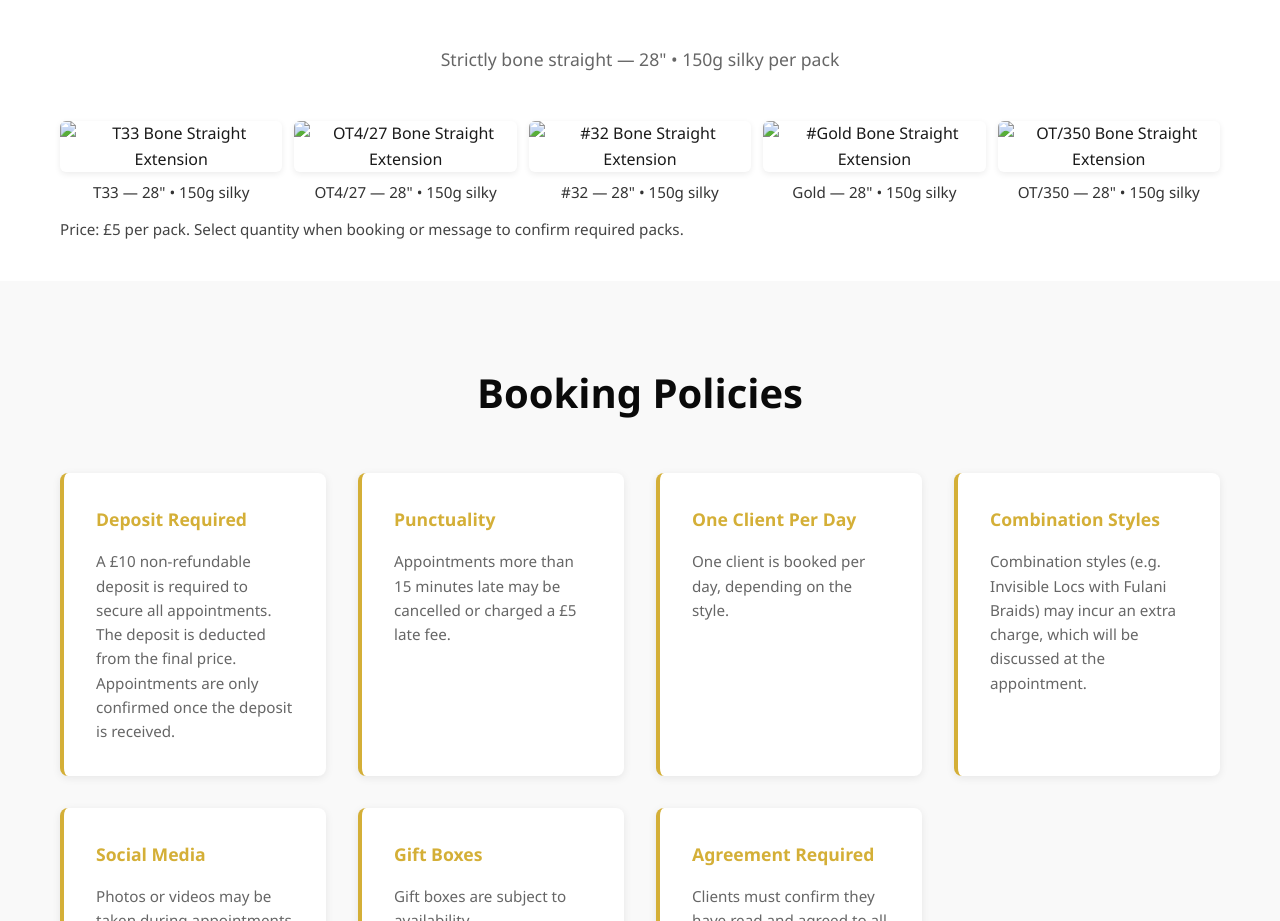
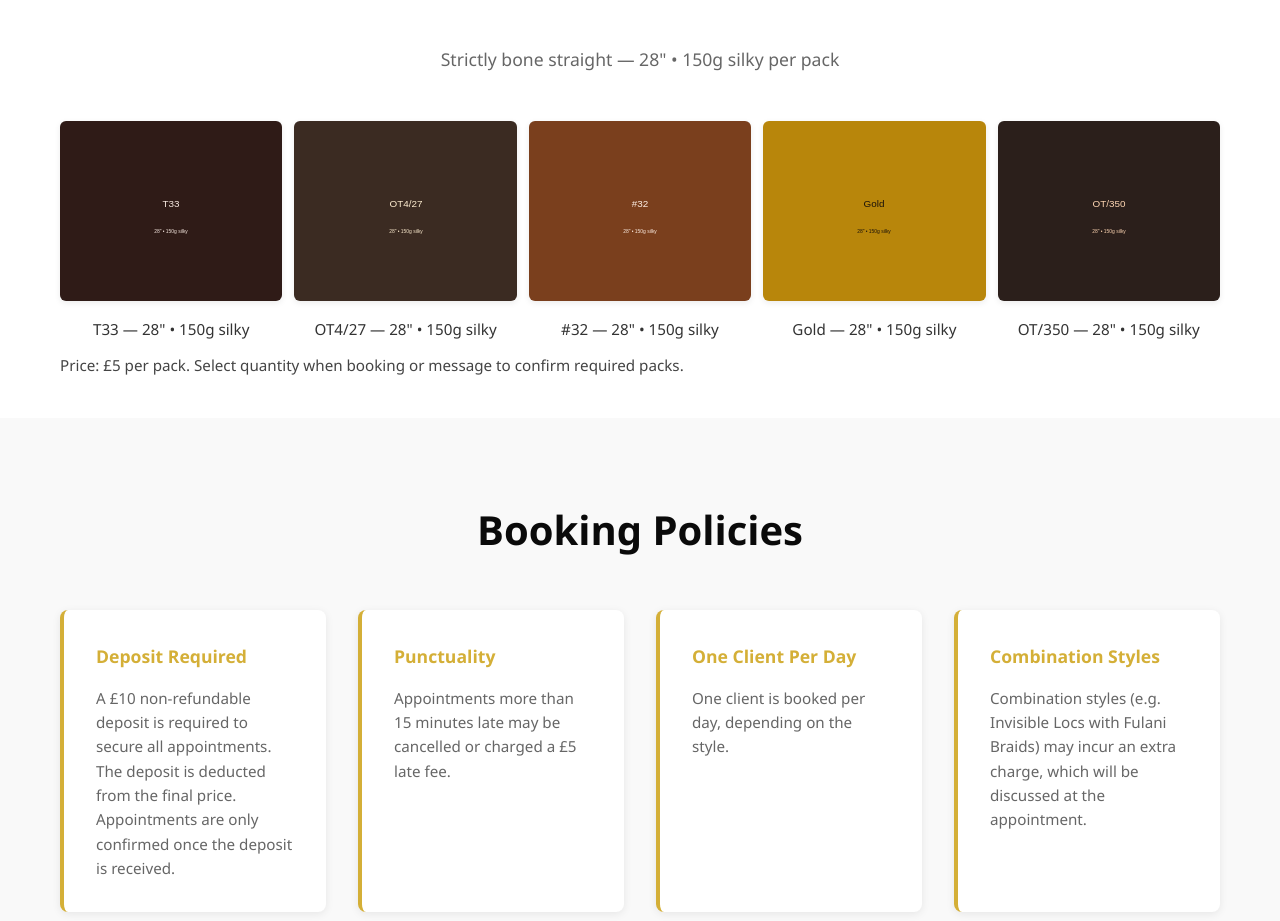
Before and after one commit to onoseyili-glitch/slayed-by-yili, a website: page views/index.html in a window 1280 px wide. Shown: the part 4712-5633 px from the top of the page. Drawn offline with Linux system fonts and the light colour scheme; no server answers.

Commit message:
Add Bone Straight Extensions images (SVG placeholders) and reference them in homepage

```diff
--- a/views/index.html
+++ b/views/index.html
@@ -344,23 +344,23 @@
             <p class="section-subtitle">Strictly bone straight — 28" • 150g silky per pack</p>
             <div class="extensions-grid">
                 <figure class="extension-item">
-                    <img src="/images/extensions/1.jpg" alt="T33 Bone Straight Extension">
+                    <img src="/images/extensions/1.svg" alt="T33 Bone Straight Extension">
                     <figcaption>T33 — 28" • 150g silky</figcaption>
                 </figure>
                 <figure class="extension-item">
-                    <img src="/images/extensions/2.jpg" alt="OT4/27 Bone Straight Extension">
+                    <img src="/images/extensions/2.svg" alt="OT4/27 Bone Straight Extension">
                     <figcaption>OT4/27 — 28" • 150g silky</figcaption>
                 </figure>
                 <figure class="extension-item">
-                    <img src="/images/extensions/3.jpg" alt="#32 Bone Straight Extension">
+                    <img src="/images/extensions/3.svg" alt="#32 Bone Straight Extension">
                     <figcaption>#32 — 28" • 150g silky</figcaption>
                 </figure>
                 <figure class="extension-item">
-                    <img src="/images/extensions/4.jpg" alt="#Gold Bone Straight Extension">
+                    <img src="/images/extensions/4.svg" alt="#Gold Bone Straight Extension">
                     <figcaption>Gold — 28" • 150g silky</figcaption>
                 </figure>
                 <figure class="extension-item">
-                    <img src="/images/extensions/5.jpg" alt="OT/350 Bone Straight Extension">
+                    <img src="/images/extensions/5.svg" alt="OT/350 Bone Straight Extension">
                     <figcaption>OT/350 — 28" • 150g silky</figcaption>
                 </figure>
             </div>
```
Also changed, not shown: public/images/extensions/1.svg (added), public/images/extensions/2.svg (added), public/images/extensions/3.svg (added), public/images/extensions/4.svg (added), public/images/extensions/5.svg (added).
